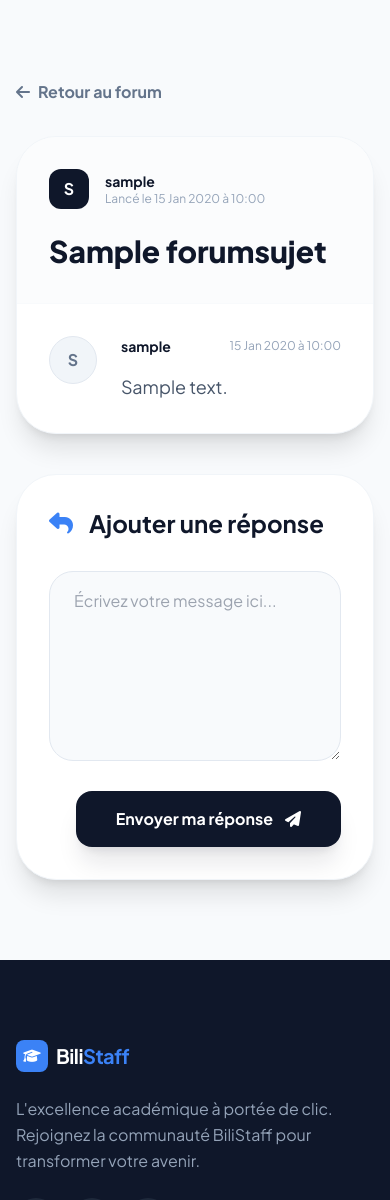
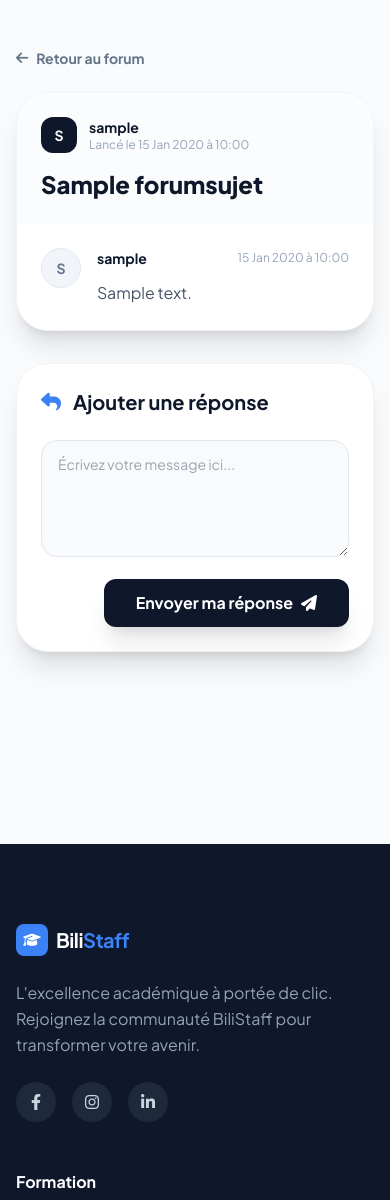
Before and after one commit to chadrackmbupiokajess/bilistaff, a Django app: page /forum/1/ in a window 390 px wide. Shown: the part 82-1282 px from the top of the page. Run offline with Django 5.2, Linux system fonts and the light colour scheme; a user stored in the database is signed in; tables that the repository leaves empty hold one stand-in row (values such as "Sample post"); some libraries are stand-ins or nearby versions.

Commit message:
Ajout responsive

```diff
--- a/templates/forum_detail.html
+++ b/templates/forum_detail.html
@@ -3,69 +3,69 @@
 {% block title %}{{ sujet.titre }} - Forum BiliStaff{% endblock %}
 
 {% block content %}
-<section class="py-20 bg-slate-50 min-h-screen">
+<section class="py-12 sm:py-16 md:py-20 bg-slate-50 min-h-screen">
     <div class="max-w-5xl mx-auto px-4 sm:px-6 lg:px-8">
-        <a href="{% url 'forum' %}" class="text-slate-500 font-bold hover:text-primary transition-colors flex items-center mb-8">
+        <a href="{% url 'forum' %}" class="text-slate-500 font-bold hover:text-primary transition-colors flex items-center mb-6 sm:mb-8 text-sm sm:text-base">
             <i class="fas fa-arrow-left mr-2"></i> Retour au forum
         </a>
 
         <!-- Sujet Principal -->
-        <div class="bg-white rounded-[2.5rem] shadow-xl border border-slate-100 overflow-hidden mb-10">
-            <div class="p-8 lg:p-12 border-b border-slate-50 bg-slate-50/50">
-                <div class="flex items-center space-x-4 mb-6">
-                    <div class="w-10 h-10 bg-primary rounded-xl flex items-center justify-center text-white font-bold">
+        <div class="bg-white rounded-[2rem] sm:rounded-[2.5rem] shadow-xl border border-slate-100 overflow-hidden mb-8 sm:mb-10">
+            <div class="p-6 sm:p-8 lg:p-12 border-b border-slate-50 bg-slate-50/50">
+                <div class="flex items-center space-x-3 sm:space-x-4 mb-4 sm:mb-6">
+                    <div class="w-9 h-9 sm:w-10 sm:h-10 bg-primary rounded-xl flex items-center justify-center text-white font-bold text-sm sm:text-base">
                         {{ sujet.auteur.username|slice:":1"|upper }}
                     </div>
                     <div>
-                        <p class="text-sm font-bold text-primary">{{ sujet.auteur.username }}</p>
+                        <p class="text-sm sm:text-base font-bold text-primary">{{ sujet.auteur.username }}</p>
                         <p class="text-xs text-slate-400">Lancé le {{ sujet.date_creation|date:"d M Y à H:i" }}</p>
                     </div>
                 </div>
-                <h1 class="text-3xl lg:text-4xl font-black text-primary leading-tight">{{ sujet.titre }}</h1>
+                <h1 class="text-2xl sm:text-3xl lg:text-4xl font-black text-primary leading-tight">{{ sujet.titre }}</h1>
             </div>
 
             <!-- Liste des Messages -->
             <div class="divide-y divide-slate-100">
                 {% for message in sujet.messages.all %}
-                <div class="p-8 lg:p-12 hover:bg-slate-50/30 transition-colors">
-                    <div class="flex items-start space-x-6">
-                        <div class="w-12 h-12 bg-slate-100 rounded-full flex-shrink-0 flex items-center justify-center text-slate-500 font-bold border border-slate-200">
+                <div class="p-6 sm:p-8 lg:p-12 hover:bg-slate-50/30 transition-colors">
+                    <div class="flex items-start space-x-4 sm:space-x-6">
+                        <div class="w-10 h-10 sm:w-12 sm:h-12 bg-slate-100 rounded-full flex-shrink-0 flex items-center justify-center text-slate-500 font-bold border border-slate-200 text-sm sm:text-base">
                             {{ message.auteur.username|slice:":1"|upper }}
                         </div>
                         <div class="flex-grow">
-                            <div class="flex items-center justify-between mb-4">
-                                <span class="text-sm font-bold text-primary">{{ message.auteur.username }}</span>
+                            <div class="flex items-center justify-between mb-3 sm:mb-4">
+                                <span class="text-sm sm:text-base font-bold text-primary">{{ message.auteur.username }}</span>
                                 <span class="text-xs text-slate-400">{{ message.date_envoi|date:"d M Y à H:i" }}</span>
                             </div>
-                            <div class="text-slate-600 leading-relaxed text-lg">
+                            <div class="text-slate-600 leading-relaxed text-base sm:text-lg">
                                 {{ message.contenu|linebreaks }}
                             </div>
                         </div>
                     </div>
                 </div>
                 {% empty %}
-                <div class="p-12 text-center">
-                    <p class="text-slate-400 italic text-lg">Aucune réponse pour le moment. Soyez le premier à répondre !</p>
+                <div class="p-8 sm:p-12 text-center">
+                    <p class="text-base sm:text-lg text-slate-400 italic">Aucune réponse pour le moment. Soyez le premier à répondre !</p>
                 </div>
                 {% endfor %}
             </div>
         </div>
 
         <!-- Formulaire de Réponse -->
-        <div class="bg-white rounded-[2.5rem] shadow-xl border border-slate-100 p-8 lg:p-12">
-            <h3 class="text-2xl font-bold text-primary mb-8 flex items-center">
-                <i class="fas fa-reply mr-4 text-accent"></i> Ajouter une réponse
+        <div class="bg-white rounded-[2rem] sm:rounded-[2.5rem] shadow-xl border border-slate-100 p-6 sm:p-8 lg:p-12">
+            <h3 class="text-xl sm:text-2xl font-bold text-primary mb-6 sm:mb-8 flex items-center">
+                <i class="fas fa-reply mr-3 sm:mr-4 text-accent"></i> Ajouter une réponse
             </h3>
-            <form method="post" class="space-y-6">
+            <form method="post" class="space-y-4 sm:space-y-6">
                 {% csrf_token %}
                 <div>
-                    <textarea name="contenu" rows="6" required
+                    <textarea name="contenu" rows="4" required
                         placeholder="Écrivez votre message ici..."
-                        class="w-full px-6 py-4 rounded-3xl bg-slate-50 border border-slate-200 focus:border-accent focus:ring-4 focus:ring-accent/10 outline-none transition-all text-slate-700 leading-relaxed"></textarea>
+                        class="w-full px-4 py-3 sm:px-6 sm:py-4 rounded-2xl sm:rounded-3xl bg-slate-50 border border-slate-200 focus:border-accent focus:ring-4 focus:ring-accent/10 outline-none transition-all text-slate-700 leading-relaxed text-sm sm:text-base"></textarea>
                 </div>
                 <div class="flex justify-end">
-                    <button type="submit" class="bg-primary text-white px-10 py-4 rounded-2xl font-bold hover:bg-slate-800 transition-all shadow-xl shadow-slate-900/10 flex items-center">
-                        Envoyer ma réponse <i class="fas fa-paper-plane ml-3"></i>
+                    <button type="submit" class="bg-primary text-white px-8 py-3 sm:px-10 sm:py-4 rounded-xl sm:rounded-2xl font-bold text-base sm:text-lg hover:bg-slate-800 transition-all shadow-xl shadow-slate-900/10 flex items-center">
+                        Envoyer ma réponse <i class="fas fa-paper-plane ml-2 sm:ml-3"></i>
                     </button>
                 </div>
             </form>
```
